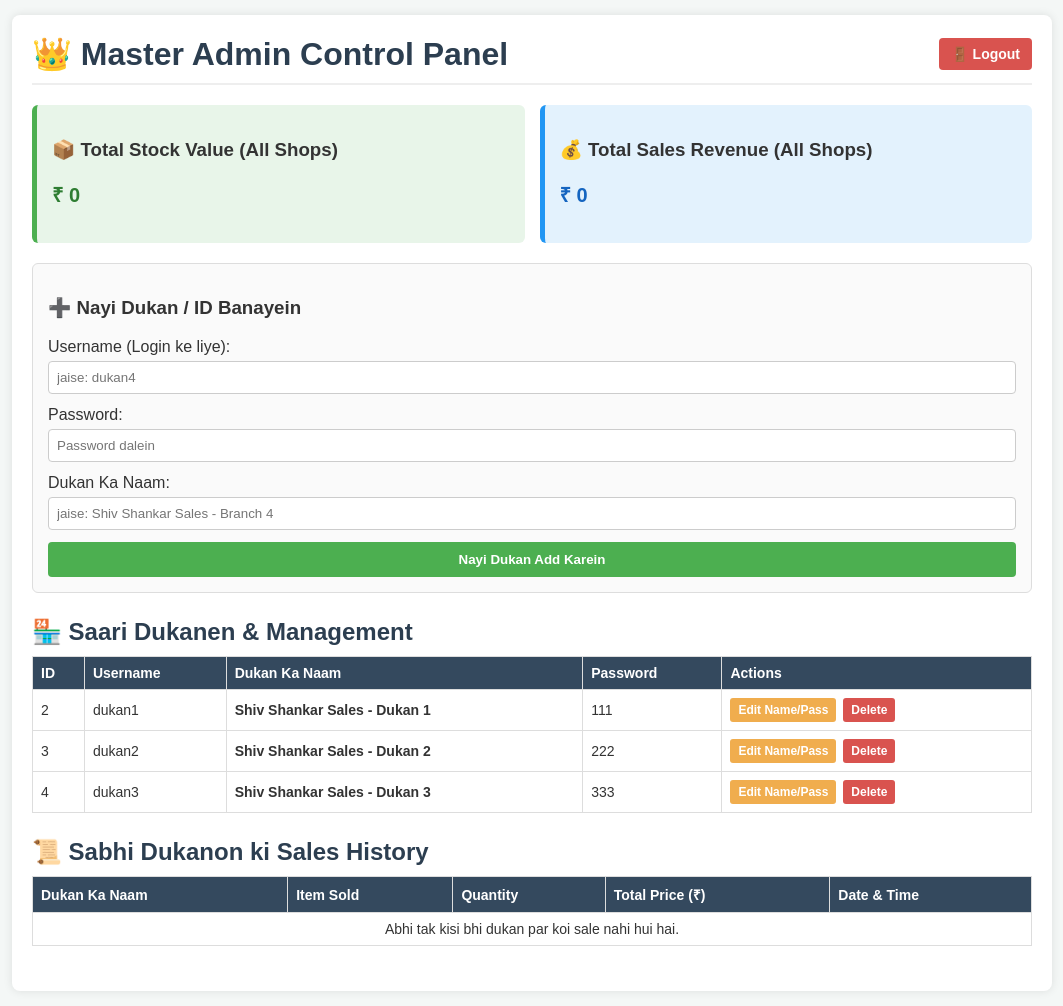
After one commit to anshuredhu2-beep/shiv-shankar-sales, a Flask app: page /admin in a window 1280 px wide. The commit adds this page. Shown: the whole page, without its empty margins (108-1171 px from the left). Run offline with Flask 3, Linux system fonts and the light colour scheme; a user stored in the database is signed in; data comes from the database, SQL or seed files in the repository; data that the repository does not hold is empty.

```diff
--- a/app.py
+++ b/app.py
@@ -1,8 +1,9 @@
 from datetime import datetime
-from flask import Flask, render_template, request, redirect, url_for
+from flask import Flask, render_template, request, redirect, url_for, session
 import sqlite3
 
 app = Flask(__name__)
+app.secret_key = 'shiv_shankar_master_secret_key_999'
 
 def get_db_connection():
     conn = sqlite3.connect('shop.db')
@@ -12,8 +13,18 @@ def get_db_connection():
 def init_db():
     conn = get_db_connection()
     conn.execute('''
+        CREATE TABLE IF NOT EXISTS users (
+            id INTEGER PRIMARY KEY AUTOINCREMENT,
+            username TEXT UNIQUE NOT NULL,
+            password TEXT NOT NULL,
+            shop_name TEXT NOT NULL,
+            role TEXT NOT NULL DEFAULT 'shop'
+        )
+    ''')
+    conn.execute('''
         CREATE TABLE IF NOT EXISTS items (
             id INTEGER PRIMARY KEY AUTOINCREMENT,
+            shop_name TEXT NOT NULL,
             name TEXT NOT NULL,
             rate REAL NOT NULL,
             stock INTEGER NOT NULL
@@ -22,22 +33,76 @@ def init_db():
     conn.execute('''
         CREATE TABLE IF NOT EXISTS sales (
             id INTEGER PRIMARY KEY AUTOINCREMENT,
+            shop_name TEXT NOT NULL,
             item_name TEXT NOT NULL,
             quantity INTEGER NOT NULL,
             total_price REAL NOT NULL,
             date TEXT NOT NULL
         )
     ''')
+
+    # Default Master Admin (Username: admin, Password: admin123)
+    admin_exist = conn.execute('SELECT * FROM users WHERE username = ?', ('admin',)).fetchone()
+    if not admin_exist:
+        conn.execute('INSERT INTO users (username, password, shop_name, role) VALUES (?, ?, ?, ?)',
+                     ('admin', 'admin123', 'Master Admin Panel', 'admin'))
+
+    # Default 3 Shops
+    default_users = [
+        ('dukan1', '111', 'Shiv Shankar Sales - Dukan 1'),
+        ('dukan2', '222', 'Shiv Shankar Sales - Dukan 2'),
+        ('dukan3', '333', 'Shiv Shankar Sales - Dukan 3')
+    ]
+    for u, p, s in default_users:
+        existing = conn.execute('SELECT * FROM users WHERE username = ?', (u,)).fetchone()
+        if not existing:
+            conn.execute('INSERT INTO users (username, password, shop_name, role) VALUES (?, ?, ?, ?)', (u, p, s, 'shop'))
+
     conn.commit()
     conn.close()
 
 init_db()
 
+@app.route('/login', methods=('GET', 'POST'))
+def login():
+    error = None
+    if request.method == 'POST':
+        username = request.form['username'].strip()
+        password = request.form['password'].strip()
+
+        conn = get_db_connection()
+        user = conn.execute('SELECT * FROM users WHERE username = ? AND password = ?', (username, password)).fetchone()
+        conn.close()
+
+        if user:
+            session['user_id'] = user['id']
+            session['username'] = user['username']
+            session['shop_name'] = user['shop_name']
+            session['role'] = user['role']
+
+            if user['role'] == 'admin':
+                return redirect(url_for('admin_dashboard'))
+            else:
+                return redirect(url_for('index'))
+        else:
+            error = 'Galat Username ya Password hai!'
+
+    return render_template('login.html', error=error)
+
+@app.route('/logout')
+def logout():
+    session.clear()
+    return redirect(url_for('login'))
+
+# --- SHOP OWNER DASHBOARD ---
 @app.route('/', methods=('GET', 'POST'))
 def index():
+    if 'user_id' not in session or session.get('role') != 'shop':
+        return redirect(url_for('login'))
+
+    current_shop = session['shop_name']
     conn = get_db_connection()
 
-    # Form actions handle karna (Ek hi page se Add aur Sale dono)
     if request.method == 'POST':
         action = request.form.get('action')
 
@@ -46,38 +111,35 @@ def index():
             rate = float(request.form['rate'])
             stock = int(request.form['stock'])
 
-            # Agar item pehle se hai toh stock add ho jayega, nahi toh naya ban jayega
-            existing = conn.execute('SELECT * FROM items WHERE name = ?', (name,)).fetchone()
+            existing = conn.execute('SELECT * FROM items WHERE shop_name = ? AND name = ?', (current_shop, name)).fetchone()
             if existing:
                 new_stock = existing['stock'] + stock
                 conn.execute('UPDATE items SET stock = ?, rate = ? WHERE id = ?', (new_stock, rate, existing['id']))
             else:
-                conn.execute('INSERT INTO items (name, rate, stock) VALUES (?, ?, ?)', (name, rate, stock))
+                conn.execute('INSERT INTO items (shop_name, name, rate, stock) VALUES (?, ?, ?, ?)', (current_shop, name, rate, stock))
             conn.commit()
 
         elif action == 'sell_item':
             item_id = int(request.form['item_id'])
             qty = int(request.form['quantity'])
 
-            item = conn.execute('SELECT * FROM items WHERE id = ?', (item_id,)).fetchone()
+            item = conn.execute('SELECT * FROM items WHERE id = ? AND shop_name = ?', (item_id, current_shop)).fetchone()
             if item and item['stock'] >= qty:
                 total_price = item['rate'] * qty
                 new_stock = item['stock'] - qty
 
-                # Stock update
                 conn.execute('UPDATE items SET stock = ? WHERE id = ?', (new_stock, item_id))
 
-                # Sale record with date-time
                 sale_date = datetime.now().strftime('%Y-%m-%d %H:%M:%S')
-                conn.execute('INSERT INTO sales (item_name, quantity, total_price, date) VALUES (?, ?, ?, ?)',
-                             (item['name'], qty, total_price, sale_date))
+                conn.execute('INSERT INTO sales (shop_name, item_name, quantity, total_price, date) VALUES (?, ?, ?, ?, ?)',
+                             (current_shop, item['name'], qty, total_price, sale_date))
                 conn.commit()
 
         conn.close()
         return redirect(url_for('index'))
 
-    items = conn.execute('SELECT * FROM items').fetchall()
-    sales = conn.execute('SELECT * FROM sales ORDER BY id DESC').fetchall()
+    items = conn.execute('SELECT * FROM items WHERE shop_name = ?', (current_shop,)).fetchall()
+    sales = conn.execute('SELECT * FROM sales WHERE shop_name = ? ORDER BY id DESC', (current_shop,)).fetchall()
 
     total_stock_value = sum(item['rate'] * item['stock'] for item in items)
     total_sales_amount = sum(sale['total_price'] for sale in sales)
@@ -85,7 +147,137 @@ def index():
     conn.close()
     return render_template('index.html', items=items, sales=sales,
                            total_stock_value=total_stock_value,
-                           total_sales_amount=total_sales_amount)
+                           total_sales_amount=total_sales_amount,
+                           current_shop=current_shop)
+
+@app.route('/edit/<int:id>', methods=('GET', 'POST'))
+def edit_item(id):
+    if 'user_id' not in session or session.get('role') != 'shop':
+        return redirect(url_for('login'))
+
+    conn = get_db_connection()
+    item = conn.execute('SELECT * FROM items WHERE id = ? AND shop_name = ?', (id, session['shop_name'])).fetchone()
+    if not item:
+        conn.close()
+        return redirect(url_for('index'))
+
+    if request.method == 'POST':
+        name = request.form['name'].strip()
+        rate = float(request.form['rate'])
+        stock = int(request.form['stock'])
+        conn.execute('UPDATE items SET name = ?, rate = ?, stock = ? WHERE id = ?', (name, rate, stock, id))
+        conn.commit()
+        conn.close()
+        return redirect(url_for('index'))
+
+    conn.close()
+    return render_template('edit.html', item=item)
+
+@app.route('/delete/<int:id>')
+def delete_item(id):
+    if 'user_id' not in session or session.get('role') != 'shop':
+        return redirect(url_for('login'))
+
+    conn = get_db_connection()
+    conn.execute('DELETE FROM items WHERE id = ? AND shop_name = ?', (id, session['shop_name']))
+    conn.commit()
+    conn.close()
+    return redirect(url_for('index'))
+
+# Shop owner apne credentials change kar sake
+@app.route('/settings', methods=('GET', 'POST'))
+def shop_settings():
+    if 'user_id' not in session or session.get('role') != 'shop':
+        return redirect(url_for('login'))
+
+    conn = get_db_connection()
+    user = conn.execute('SELECT * FROM users WHERE id = ?', (session['user_id'],)).fetchone()
+
+    if request.method == 'POST':
+        new_shop_name = request.form['shop_name'].strip()
+        new_password = request.form['password'].strip()
+
+        conn.execute('UPDATE users SET shop_name = ?, password = ? WHERE id = ?', (new_shop_name, new_password, session['user_id']))
+        # Update items & sales shop_name reference if name changed
+        conn.execute('UPDATE items SET shop_name = ? WHERE shop_name = ?', (new_shop_name, user['shop_name']))
+        conn.execute('UPDATE sales SET shop_name = ? WHERE shop_name = ?', (new_shop_name, user['shop_name']))
+        conn.commit()
+        conn.close()
+        session['shop_name'] = new_shop_name
+        return redirect(url_for('index'))
+
+    conn.close()
+    return render_template('settings.html', user=user)
+
+
+# --- MASTER ADMIN DASHBOARD ---
+@app.route('/admin', methods=('GET', 'POST'))
+def admin_dashboard():
+    if 'user_id' not in session or session.get('role') != 'admin':
+        return redirect(url_for('login'))
+
+    conn = get_db_connection()
+
+    if request.method == 'POST':
+        action = request.form.get('action')
+        if action == 'add_shop':
+            username = request.form['username'].strip()
+            password = request.form['password'].strip()
+            shop_name = request.form['shop_name'].strip()
+
+            try:
+                conn.execute('INSERT INTO users (username, password, shop_name, role) VALUES (?, ?, ?, ?)',
+                             (username, password, shop_name, 'shop'))
+                conn.commit()
+            except sqlite3.IntegrityError:
+                pass # Username already exists
+
+        elif action == 'delete_shop':
+            shop_id = request.form['shop_id']
+            shop = conn.execute('SELECT * FROM users WHERE id = ?', (shop_id,)).fetchone()
+            if shop and shop['username'] != 'admin':
+                conn.execute('DELETE FROM users WHERE id = ?', (shop_id,))
+                conn.execute('DELETE FROM items WHERE shop_name = ?', (shop['shop_name'],))
+                conn.execute('DELETE FROM sales WHERE shop_name = ?', (shop['shop_name'],))
+                conn.commit()
+
+        conn.close()
+        return redirect(url_for('admin_dashboard'))
+
+    shops = conn.execute('SELECT * FROM users WHERE role = "shop"').fetchall()
+    all_sales = conn.execute('SELECT * FROM sales ORDER BY id DESC').fetchall()
+    all_items = conn.execute('SELECT * FROM items').fetchall()
+
+    grand_total_sales = sum(s['total_price'] for s in all_sales)
+    grand_total_stock = sum(i['rate'] * i['stock'] for i in all_items)
+
+    conn.close()
+    return render_template('admin.html', shops=shops, all_sales=all_sales,
+                           grand_total_sales=grand_total_sales,
+                           grand_total_stock=grand_total_stock)
+
+# Admin can edit any shop's details
+@app.route('/admin/edit_shop/<int:id>', methods=('GET', 'POST'))
+def admin_edit_shop(id):
+    if 'user_id' not in session or session.get('role') != 'admin':
+        return redirect(url_for('login'))
+
+    conn = get_db_connection()
+    shop = conn.execute('SELECT * FROM users WHERE id = ?', (id,)).fetchone()
+
+    if request.method == 'POST':
+        new_shop_name = request.form['shop_name'].strip()
+        new_password = request.form['password'].strip()
+
+        conn.execute('UPDATE users SET shop_name = ?, password = ? WHERE id = ?', (new_shop_name, new_password, id))
+        conn.execute('UPDATE items SET shop_name = ? WHERE shop_name = ?', (new_shop_name, shop['shop_name']))
+        conn.execute('UPDATE sales SET shop_name = ? WHERE shop_name = ?', (new_shop_name, shop['shop_name']))
+        conn.commit()
+        conn.close()
+        return redirect(url_for('admin_dashboard'))
+
+    conn.close()
+    return render_template('admin_edit.html', shop=shop)
 
 if __name__ == '__main__':
     app.run(host='0.0.0.0', debug=True, port=5000)
--- /dev/null
+++ b/templates/admin.html
@@ -0,0 +1,116 @@
+<!DOCTYPE html>
+<html lang="en">
+<head>
+    <meta charset="UTF-8">
+    <title>Master Admin Panel - Shiv Shankar Sales</title>
+    <style>
+        body { font-family: Arial, sans-serif; margin: 15px; background: #f4f7f6; color: #333; }
+        .container { max-width: 1000px; margin: auto; background: white; padding: 20px; border-radius: 8px; box-shadow: 0 0 10px rgba(0,0,0,0.1); }
+        .header-flex { display: flex; justify-content: space-between; align-items: center; border-bottom: 2px solid #eee; padding-bottom: 10px; margin-bottom: 20px; }
+        h1, h2 { color: #2c3e50; margin: 0; }
+        .btn-logout { background: #d9534f; color: white; padding: 8px 12px; text-decoration: none; border-radius: 4px; font-size: 14px; font-weight: bold; }
+        .summary-grid { display: flex; gap: 15px; margin-bottom: 20px; }
+        .card { flex: 1; background: #e8f5e9; padding: 15px; border-radius: 6px; border-left: 5px solid #4CAF50; }
+        .card-sales { background: #e3f2fd; border-left-color: #2196F3; }
+        .form-box { background: #fafafa; padding: 15px; border-radius: 6px; border: 1px solid #ddd; margin-bottom: 25px; }
+        input { width: 100%; padding: 8px; margin: 5px 0 12px 0; box-sizing: border-box; border: 1px solid #ccc; border-radius: 4px; }
+        button { background: #4CAF50; color: white; border: none; padding: 10px 15px; cursor: pointer; border-radius: 4px; font-weight: bold; width: 100%; }
+        button:hover { opacity: 0.9; }
+        table { width: 100%; border-collapse: collapse; margin-top: 10px; margin-bottom: 25px; }
+        th, td { border: 1px solid #ddd; padding: 8px; text-align: left; font-size: 14px; }
+        th { background-color: #34495e; color: white; }
+        .btn-action { padding: 5px 8px; font-size: 12px; border-radius: 3px; text-decoration: none; color: white; font-weight: bold; margin-right: 3px; display: inline-block; }
+        .btn-edit { background: #f0ad4e; }
+        .btn-delete { background: #d9534f; }
+    </style>
+</head>
+<body>
+<div class="container">
+    <div class="header-flex">
+        <h1>👑 Master Admin Control Panel</h1>
+        <a href="{{ url_for('logout') }}" class="btn-logout">🚪 Logout</a>
+    </div>
+
+    <!-- Overall Summary -->
+    <div class="summary-grid">
+        <div class="card">
+            <h3>📦 Total Stock Value (All Shops)</h3>
+            <p style="font-size: 20px; font-weight: bold; color: #2e7d32;">₹ {{ grand_total_stock }}</p>
+        </div>
+        <div class="card card-sales">
+            <h3>💰 Total Sales Revenue (All Shops)</h3>
+            <p style="font-size: 20px; font-weight: bold; color: #1565c0;">₹ {{ grand_total_sales }}</p>
+        </div>
+    </div>
+
+    <!-- Add New Shop Form -->
+    <div class="form-box">
+        <h3>➕ Nayi Dukan / ID Banayein</h3>
+        <form method="POST">
+            <input type="hidden" name="action" value="add_shop">
+            <label>Username (Login ke liye):</label>
+            <input type="text" name="username" required placeholder="jaise: dukan4">
+
+            <label>Password:</label>
+            <input type="text" name="password" required placeholder="Password dalein">
+
+            <label>Dukan Ka Naam:</label>
+            <input type="text" name="shop_name" required placeholder="jaise: Shiv Shankar Sales - Branch 4">
+
+            <button type="submit">Nayi Dukan Add Karein</button>
+        </form>
+    </div>
+
+    <!-- Shops List & Management -->
+    <h2>🏪 Saari Dukanen & Management</h2>
+    <table>
+        <tr>
+            <th>ID</th>
+            <th>Username</th>
+            <th>Dukan Ka Naam</th>
+            <th>Password</th>
+            <th>Actions</th>
+        </tr>
+        {% for shop in shops %}
+        <tr>
+            <td>{{ shop.id }}</td>
+            <td>{{ shop.username }}</td>
+            <td><strong>{{ shop.shop_name }}</strong></td>
+            <td>{{ shop.password }}</td>
+            <td>
+                <a href="{{ url_for('admin_edit_shop', id=shop.id) }}" class="btn-action btn-edit">Edit Name/Pass</a>
+                <form method="POST" style="display:inline;" onsubmit="return confirm('Kya aap is dukan ko delete karna chahte hain?');">
+                    <input type="hidden" name="action" value="delete_shop">
+                    <input type="hidden" name="shop_id" value="{{ shop.id }}">
+                    <button type="submit" class="btn-action btn-delete" style="width:auto; padding:5px 8px;">Delete</button>
+                </form>
+            </td>
+        </tr>
+        {% endfor %}
+    </table>
+
+    <!-- All Sales History -->
+    <h2>📜 Sabhi Dukanon ki Sales History</h2>
+    <table>
+        <tr>
+            <th>Dukan Ka Naam</th>
+            <th>Item Sold</th>
+            <th>Quantity</th>
+            <th>Total Price (₹)</th>
+            <th>Date & Time</th>
+        </tr>
+        {% for sale in all_sales %}
+        <tr>
+            <td><strong>{{ sale.shop_name }}</strong></td>
+            <td>{{ sale.item_name }}</td>
+            <td>{{ sale.quantity }}</td>
+            <td>₹ {{ sale.total_price }}</td>
+            <td>{{ sale.date }}</td>
+        </tr>
+        {% else %}
+        <tr><td colspan="5" style="text-align:center;">Abhi tak kisi bhi dukan par koi sale nahi hui hai.</td></tr>
+        {% endfor %}
+    </table>
+</div>
+</body>
+</html>
```
Also changed, not shown: templates/admin_edit.html (added, +32 -0 lines), templates/index.html (+31 -14 lines), templates/setting.html (added, +32 -0 lines).
